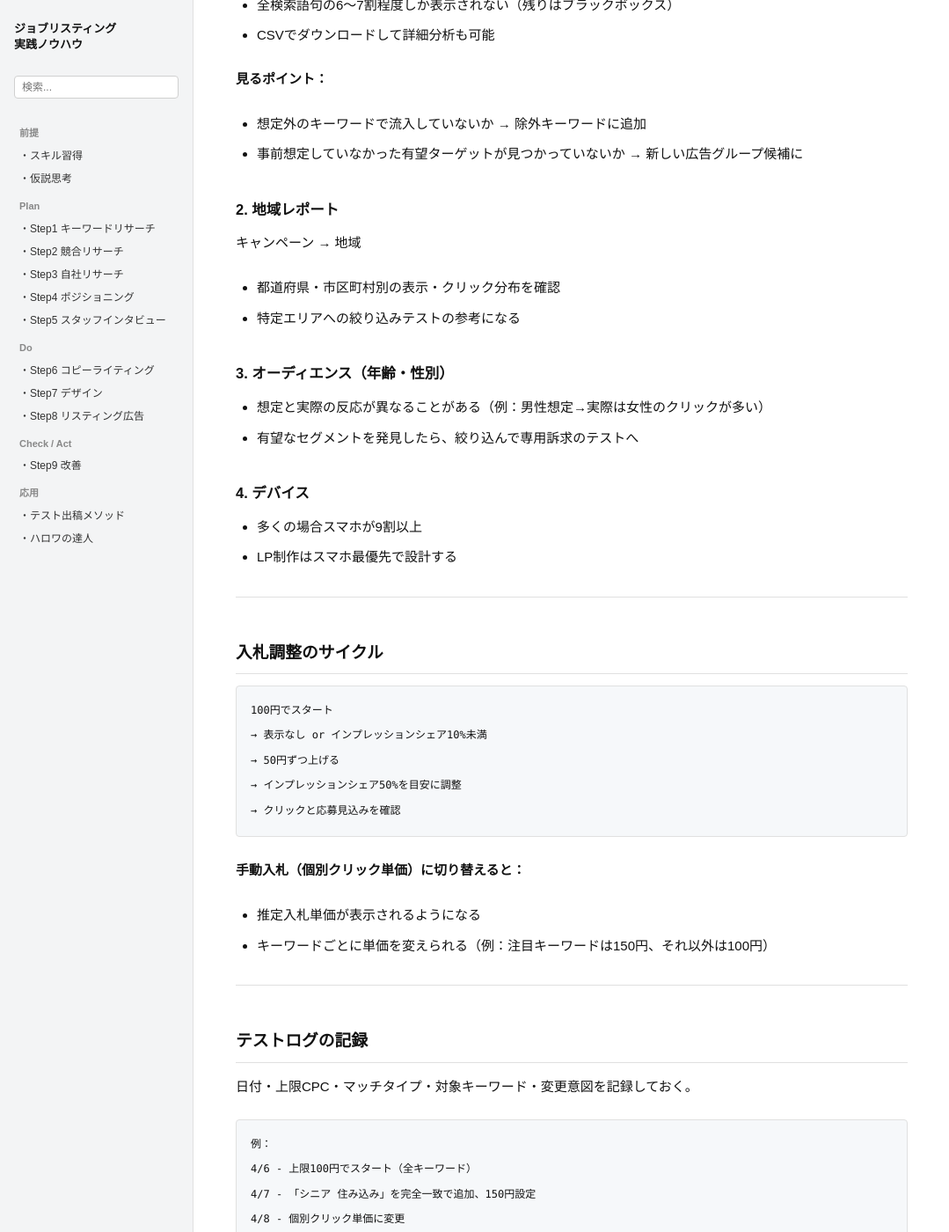
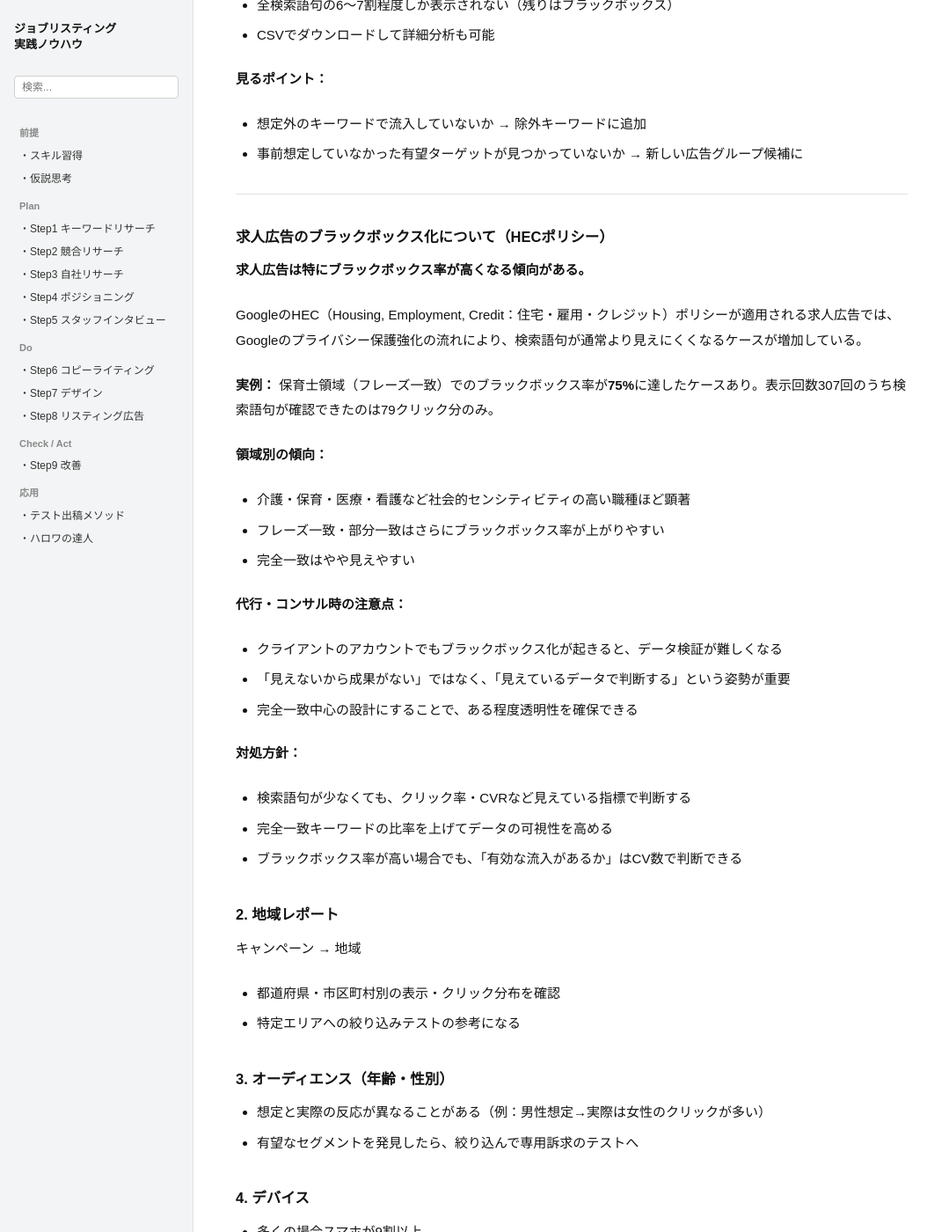
Before and after one commit to staffsolution/staffsolution-knowhow, a Jekyll site: the page built from テスト出稿メソッド/06-データ分析.md, in a window 1280 px wide and 1400 px high, scrolled down 427 px. Shown: the whole window at 88% size, without its empty margins (0-1079 px from the left). Built offline with Jekyll 4.4.1, drawn with Linux system fonts in a browser that asks for light colours; comment, search, counter and statistics services are not loaded; our own code applies the rules of GitHub Pages for plain Markdown files.

Commit message:
ノウハウ追加：テスト出稿メソッド・求人広告のブラックボックス化（HECポリシー）について追記
Made-with: Cursor

```diff
--- a/テスト出稿メソッド/06-データ分析.md
+++ b/テスト出稿メソッド/06-データ分析.md
@@ -20,6 +20,31 @@ layout: default
 **見るポイント：**
 - 想定外のキーワードで流入していないか → 除外キーワードに追加
 - 事前想定していなかった有望ターゲットが見つかっていないか → 新しい広告グループ候補に
+
+---
+
+### 求人広告のブラックボックス化について（HECポリシー）
+
+**求人広告は特にブラックボックス率が高くなる傾向がある。**
+
+GoogleのHEC（Housing, Employment, Credit：住宅・雇用・クレジット）ポリシーが適用される求人広告では、Googleのプライバシー保護強化の流れにより、検索語句が通常より見えにくくなるケースが増加している。
+
+**実例：** 保育士領域（フレーズ一致）でのブラックボックス率が**75%**に達したケースあり。表示回数307回のうち検索語句が確認できたのは79クリック分のみ。
+
+**領域別の傾向：**
+- 介護・保育・医療・看護など社会的センシティビティの高い職種ほど顕著
+- フレーズ一致・部分一致はさらにブラックボックス率が上がりやすい
+- 完全一致はやや見えやすい
+
+**代行・コンサル時の注意点：**
+- クライアントのアカウントでもブラックボックス化が起きると、データ検証が難しくなる
+- 「見えないから成果がない」ではなく、「見えているデータで判断する」という姿勢が重要
+- 完全一致中心の設計にすることで、ある程度透明性を確保できる
+
+**対処方針：**
+- 検索語句が少なくても、クリック率・CVRなど見えている指標で判断する
+- 完全一致キーワードの比率を上げてデータの可視性を高める
+- ブラックボックス率が高い場合でも、「有効な流入があるか」はCV数で判断できる
 
 ### 2. 地域レポート
 
```
